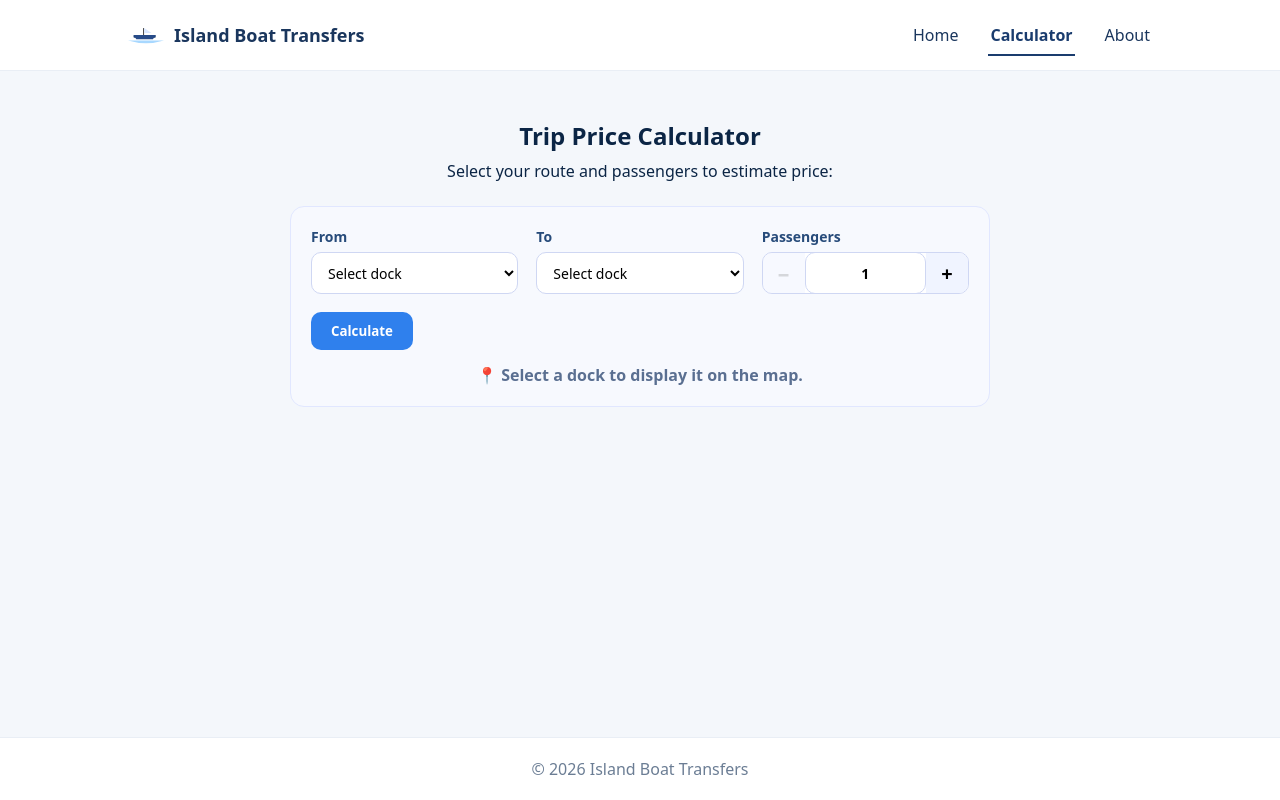
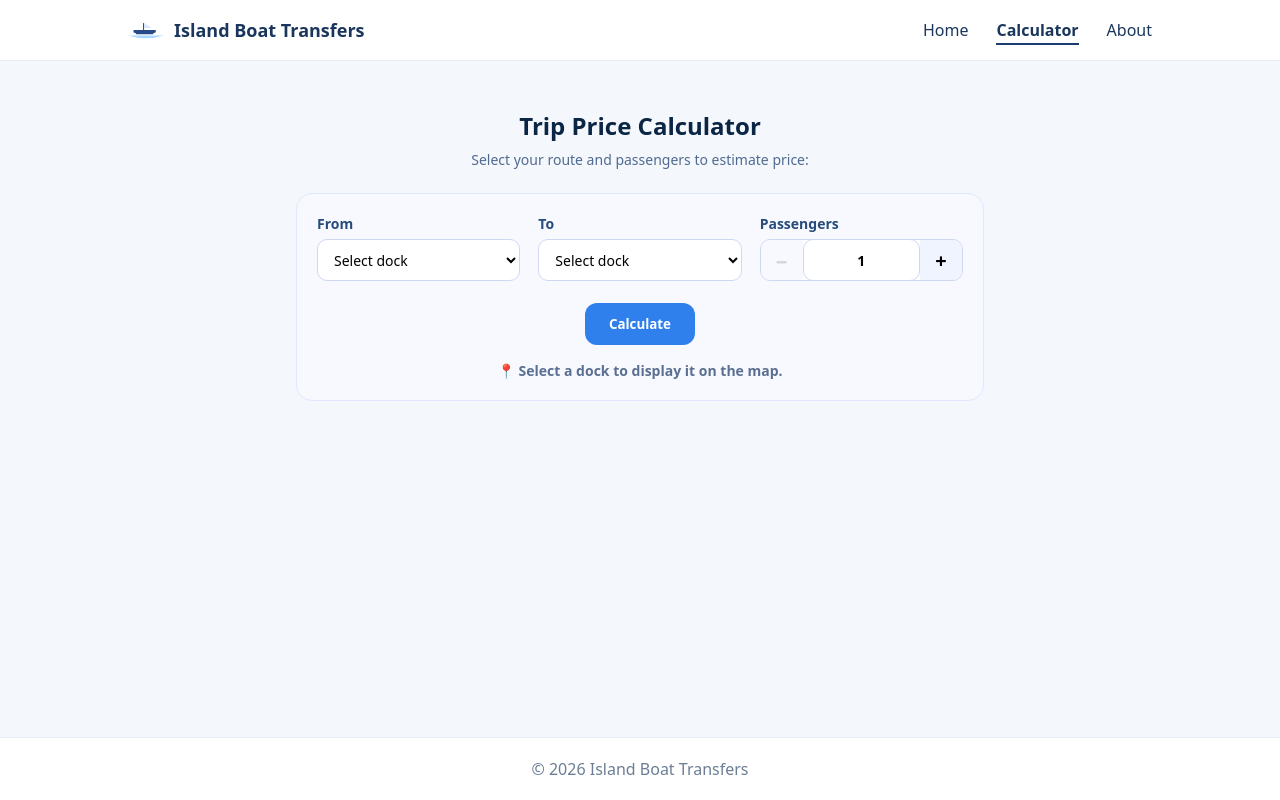
Before and after one commit to jadilovic/boat-transfers-frontend, a React (Create React App) app in the folder frontend/: page /calculator in a window 1280 px wide. Built offline with nearby package versions, Linux system fonts and the light colour scheme.

Commit message:
Fixes to navbar and dropdown menu

```diff
--- a/frontend/src/components/Navbar.css
+++ b/frontend/src/components/Navbar.css
@@ -3,18 +3,21 @@
 ======================= */
 
 .navbar {
+  position: sticky;
+  top: 0;
+  z-index: 10000; /* 🔥 higher than leaflet */
   display: flex;
   justify-content: space-between;
   align-items: center;
   padding: 18px 10%;
   background: white;
   border-bottom: 1px solid #e9eef5;
-  position: sticky;
-  top: 0;
-  z-index: 100;
 }
 
-/* Logo */
+/* =======================
+   LOGO
+======================= */
+
 .navbar-logo {
   display: flex;
   align-items: center;
@@ -22,24 +25,30 @@
   font-size: 18px;
   font-weight: 700;
   color: #1a365d;
+  text-decoration: none;
 }
 
-/* Desktop nav */
+.navbar-logo:hover {
+  opacity: 0.85;
+}
+
+/* =======================
+   DESKTOP NAV
+======================= */
+
 .nav-links {
   display: flex;
   gap: 28px;
 }
 
-/* Nav links */
 .nav-links a {
   text-decoration: none;
   color: #1a365d;
   font-weight: 500;
-  padding: 6px 2px;
   position: relative;
 }
 
-/* Hover underline animation */
+/* underline animation */
 .nav-links a::after {
   content: "";
   position: absolute;
@@ -56,9 +65,7 @@
   width: 100%;
 }
 
-/* Active link */
 .nav-links a.active {
-  color: #1a3c6e;
   font-weight: 600;
 }
 
@@ -71,17 +78,18 @@
   flex-direction: column;
   gap: 5px;
   cursor: pointer;
+  background: none;
+  border: none;
 }
 
 .hamburger span {
   width: 26px;
   height: 3px;
   background: #1a365d;
+  border-radius: 2px;
   transition: 0.3s;
-  border-radius: 2px;
 }
 
-/* Hamburger animation */
 .hamburger.open span:nth-child(1) {
   transform: rotate(45deg) translate(5px, 5px);
 }
@@ -95,7 +103,7 @@
 }
 
 /* =======================
-   MOBILE
+   MOBILE MENU
 ======================= */
 
 @media (max-width: 768px) {
@@ -104,20 +112,21 @@
   }
 
   .nav-links {
+    position: absolute;
+    top: 100%;
+    right: 10%;
     display: none;
-  }
-
-  .nav-links.mobile.show {
-    display: flex;
-    position: absolute;
-    top: 70px;
-    right: 10%;
     flex-direction: column;
     gap: 16px;
     background: white;
     padding: 18px 22px;
-    border-radius: 14px;
-    box-shadow: 0 10px 25px rgba(0, 0, 0, 0.1);
+    border-radius: 16px;
+    box-shadow: 0 12px 28px rgba(0, 0, 0, 0.12);
     border: 1px solid #e3e9f5;
+    z-index: 10001; /* 🔥 above map */
+  }
+
+  .nav-links.open {
+    display: flex;
   }
 }
--- a/frontend/src/components/Navbar.js
+++ b/frontend/src/components/Navbar.js
@@ -4,35 +4,31 @@ import "./Navbar.css";
 
 export default function Navbar() {
   const [menuOpen, setMenuOpen] = useState(false);
-  const [isMobile, setIsMobile] = useState(window.innerWidth < 768);
+  const [isMobile, setIsMobile] = useState(false);
 
-  // Handle resize properly
   useEffect(() => {
     const handleResize = () => {
-      const mobile = window.innerWidth < 768;
+      const mobile = window.innerWidth <= 768;
       setIsMobile(mobile);
 
-      // Close menu automatically when switching to desktop
       if (!mobile) {
         setMenuOpen(false);
       }
     };
 
+    handleResize(); // initial check
     window.addEventListener("resize", handleResize);
     return () => window.removeEventListener("resize", handleResize);
   }, []);
 
-  // Close menu after clicking a link (mobile UX fix)
-  const handleNavClick = () => {
-    if (isMobile) {
-      setMenuOpen(false);
-    }
+  const closeMenu = () => {
+    if (isMobile) setMenuOpen(false);
   };
 
   return (
     <header className="navbar">
-      {/* Logo */}
-      <div className="navbar-logo">
+      {/* LOGO → HOME */}
+      <NavLink to="/" className="navbar-logo" onClick={closeMenu}>
         <svg
           width="36"
           height="24"
@@ -46,35 +42,33 @@ export default function Navbar() {
           <path d="M0 120 Q130 160 260 120" fill="#a8d8ff" />
         </svg>
         <span>Island Boat Transfers</span>
-      </div>
+      </NavLink>
 
-      {/* Hamburger (mobile only) */}
+      {/* HAMBURGER */}
       {isMobile && (
-        <div
+        <button
           className={`hamburger ${menuOpen ? "open" : ""}`}
           onClick={() => setMenuOpen((prev) => !prev)}
+          aria-label="Toggle navigation"
+          aria-expanded={menuOpen}
         >
           <span />
           <span />
           <span />
-        </div>
+        </button>
       )}
 
-      {/* Navigation */}
-      <nav
-        className={`nav-links ${isMobile ? "mobile" : ""} ${
-          menuOpen ? "show" : ""
-        }`}
-      >
-        <NavLink to="/" end onClick={handleNavClick}>
+      {/* NAV LINKS */}
+      <nav className={`nav-links ${menuOpen ? "open" : ""}`}>
+        <NavLink to="/" end onClick={closeMenu}>
           Home
         </NavLink>
 
-        <NavLink to="/calculator" onClick={handleNavClick}>
+        <NavLink to="/calculator" onClick={closeMenu}>
           Calculator
         </NavLink>
 
-        <NavLink to="/about" onClick={handleNavClick}>
+        <NavLink to="/about" onClick={closeMenu}>
           About
         </NavLink>
       </nav>
--- a/frontend/src/pages/Calculator.css
+++ b/frontend/src/pages/Calculator.css
@@ -1,10 +1,34 @@
 /* =======================
-   CALCULATOR WRAPPER
+   CALCULATOR PAGE
 ======================= */
 
-.calculator {
+.calculator-page {
+  padding-top: 48px;
+  padding-bottom: 40px;
+}
+
+.calculator-container {
   max-width: 720px;
-  margin: 40px auto;
+  margin: 0 auto;
+  padding: 0 16px;
+}
+
+/* =======================
+   HEADER
+======================= */
+
+.calculator-header {
+  text-align: center;
+  margin-bottom: 24px;
+}
+
+.calculator-header h2 {
+  margin-bottom: 8px;
+}
+
+.calculator-header p {
+  color: #506a91;
+  font-size: 14px;
 }
 
 /* =======================
@@ -14,15 +38,13 @@
 .calc-box {
   background: #f7f9fe;
   border: 1px solid #e1e7ff;
-  border-radius: 14px;
+  border-radius: 16px;
   padding: 20px;
   width: 100%;
-  max-width: 700px;
-  margin: 20px auto 0;
 }
 
 /* =======================
-   INPUT ROWS
+   INPUT ROW
 ======================= */
 
 .input-row {
@@ -31,19 +53,29 @@
   align-items: flex-end;
 }
 
+/* 🔑 MOBILE FIX */
 @media (max-width: 768px) {
   .input-row {
     flex-direction: column;
+    align-items: center; /* 🔥 centers fields */
   }
 }
 
 /* =======================
-   FIELDS
+   FIELD
 ======================= */
 
 .field {
   flex: 1;
   min-width: 0;
+}
+
+/* 🔑 MOBILE FIX */
+@media (max-width: 768px) {
+  .field {
+    width: 100%;
+    max-width: 420px; /* 👈 visual centering */
+  }
 }
 
 .field label {
@@ -83,7 +115,6 @@
 .passenger-control button {
   width: 42px;
   height: 100%;
-  flex-shrink: 0;
   border: none;
   background: #f0f4ff;
   font-size: 20px;
@@ -112,14 +143,14 @@
 }
 
 /* =======================
-   BUTTON
+   CALCULATE BUTTON
 ======================= */
 
 .calc-btn {
-  display: inline-block;
-  margin-top: 18px;
-  padding: 10px 20px;
-  border-radius: 10px;
+  display: block;            /* 🔑 */
+  margin: 22px auto 0;       /* 🔥 centered */
+  padding: 12px 24px;
+  border-radius: 12px;
   border: none;
   background: #2f80ed;
   color: white;
@@ -139,14 +170,15 @@
   color: #c0392b;
   margin-top: 12px;
   font-size: 14px;
+  text-align: center;
 }
 
 /* =======================
-   RESULT BOX
+   RESULT
 ======================= */
 
 .result {
-  margin-top: 18px;
+  margin-top: 20px;
   background: white;
   border-radius: 14px;
   border: 1px solid #dfe6fb;
@@ -173,7 +205,7 @@
 }
 
 /* =======================
-   MAP SPACING
+   MAP
 ======================= */
 
 .calc-box .leaflet-container {
@@ -182,51 +214,14 @@
   overflow: hidden;
 }
 
+/* =======================
+   MAP HINT
+======================= */
+
 .map-hint {
-  margin-top: 14px;
-  font-size: 13px;
+  margin-top: 16px;
+  font-size: 14px;
   color: #5a6f91;
   text-align: center;
-  font-size: 16px;
-  font-weight: 700;
+  font-weight: 600;
 }
-
-/* =======================
-   CALCULATOR HEADER
-======================= */
-
-/* Mobile: center text + add vertical breathing room */
-@media (max-width: 768px) {
-  .calculator-header {
-    text-align: center;
-    padding: 20px 0; /* 👈 equal top & bottom padding */
-  }
-
-  .calculator-header h2 {
-    margin-bottom: 10px;
-  }
-
-  .calculator-header p {
-    color: #506a91;
-    font-size: 14px;
-  }
-}
-
-.calculator-page {
-  padding-top: 48px; /* space below navbar */
-  padding-bottom: 40px;
-}
-
-.calculator-container {
-  max-width: 700px;
-  margin: 0 auto;
-}
-
-.calculator-header {
-  text-align: center;
-  margin-bottom: 24px;
-}
-
-.calculator-header h2 {
-  margin-bottom: 8px;
-}
```
